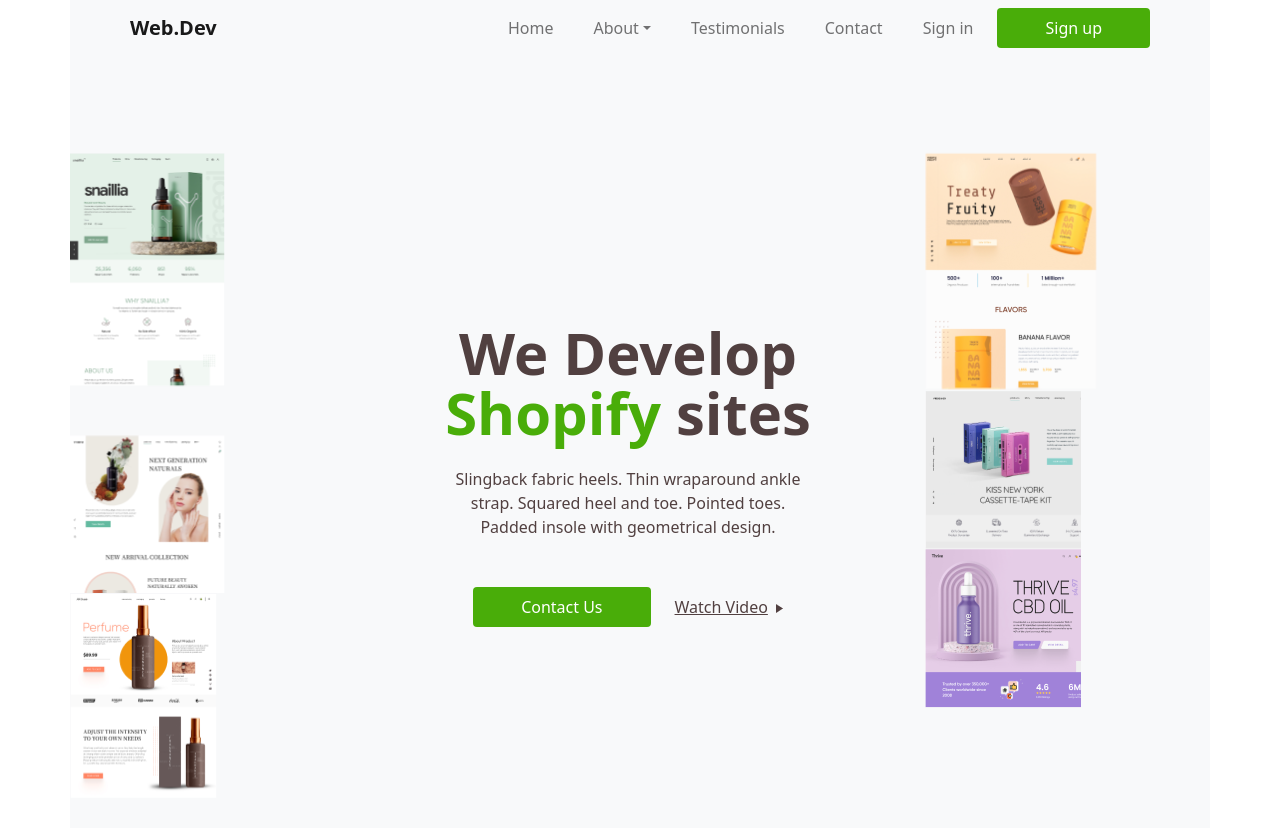
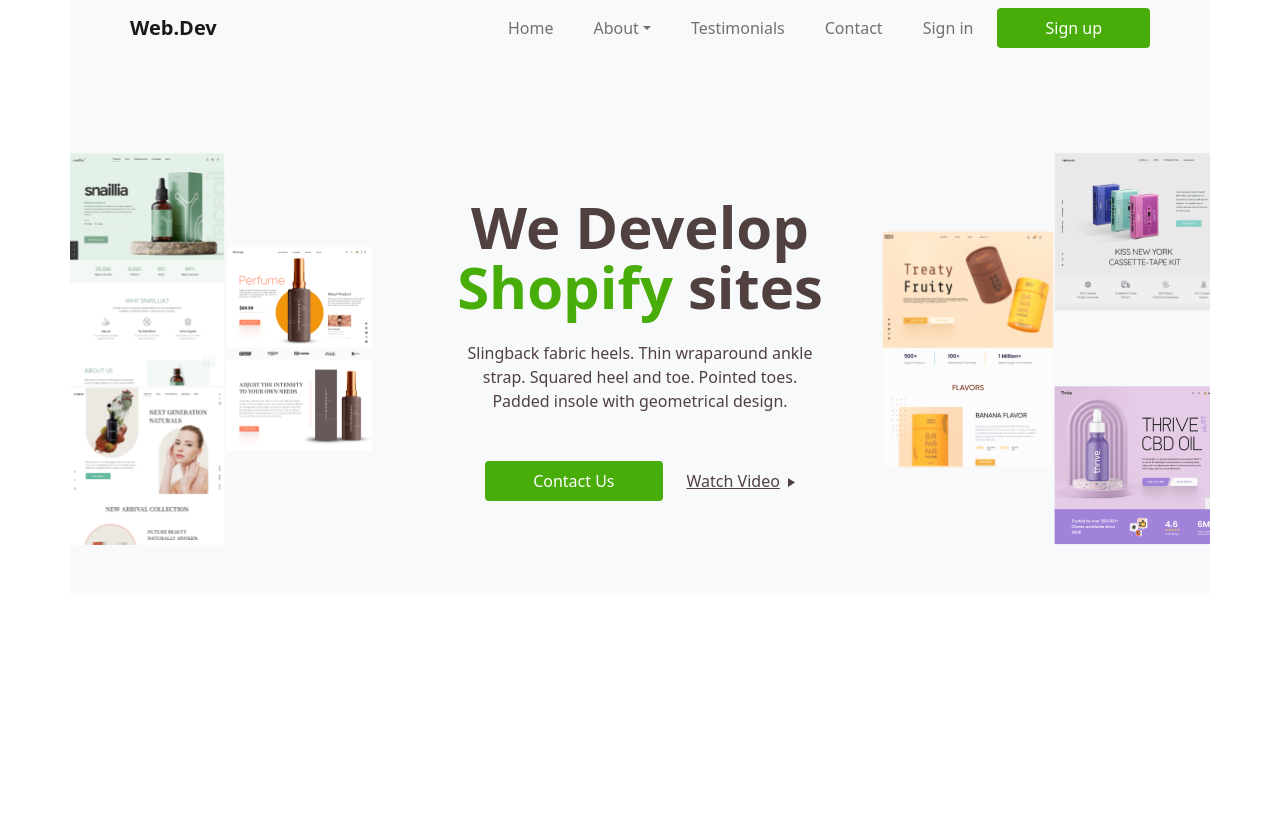
Before and after one commit to nataliia-stepanenko/Bootstrap_Home, a plain HTML site: page index.html in a window 1280 px wide. After the commit the page ends 800 px from the top, so only its background shows below. Drawn offline with Linux system fonts and the light colour scheme.

Commit message:
Finally set a right block to the right

```diff
--- a/index.html
+++ b/index.html
@@ -51,18 +51,18 @@
 		</div>
 	</header>
 	<main>
-		<div class="container bg-light py-5 px-0 overflow-hidden">
-			<div class="row d-flex justify-content-between no-wrap pe-4">
-				<div class="col-3">
+		<div class="container bg-light py-5 px-0">
+			<div class="row d-flex justify-content-between no-wrap">
+				<div class="col-4 d-flex">
 					<div class="d-flex flex-column justify-content-between">
-						<a class="mb-5" href="#"><img src="img/l1.png" alt="Work 1"></a>
+						<a href="#"><img src="img/l1.png" alt="Work 1"></a>
 						<a href="#"><img src="img/l3.png" alt="Work 3"></a>
 					</div>
 					<div class="d-flex flex-column justify-content-center">
 						<a href="#"><img src="img/l2.png" alt="Work 2"></a>
 					</div>
 				</div>
-				<div class="col-4 d-flex flex-column justify-content-center px-1 text-dark">
+				<div class="col-4 d-flex flex-column justify-content-center px-2 text-dark">
 					<h1 class="text-center green-heading mb-4">We Develop <span class="shopify">Shopify</span> sites</h1>
 					<p class="text-center mb-5">Slingback fabric heels. Thin wraparound ankle strap. Squared heel and toe. Pointed toes. Padded insole with geometrical design.</p>
 					<div class="d-flex justify-content-center align-items-center">
@@ -72,7 +72,7 @@
 						<a href="#" class="text-dark">Watch Video<img src="img/polygon.png" class="ps-2"></a>
 					</div>
 				</div>
-				<div class="col-3">
+				<div class="col-4 d-flex justify-content-end">
 					<div class="d-flex flex-column justify-content-center">
 						<a href="#"><img src="img/r2.png" alt="Work 5"></a>
 					</div>
```
